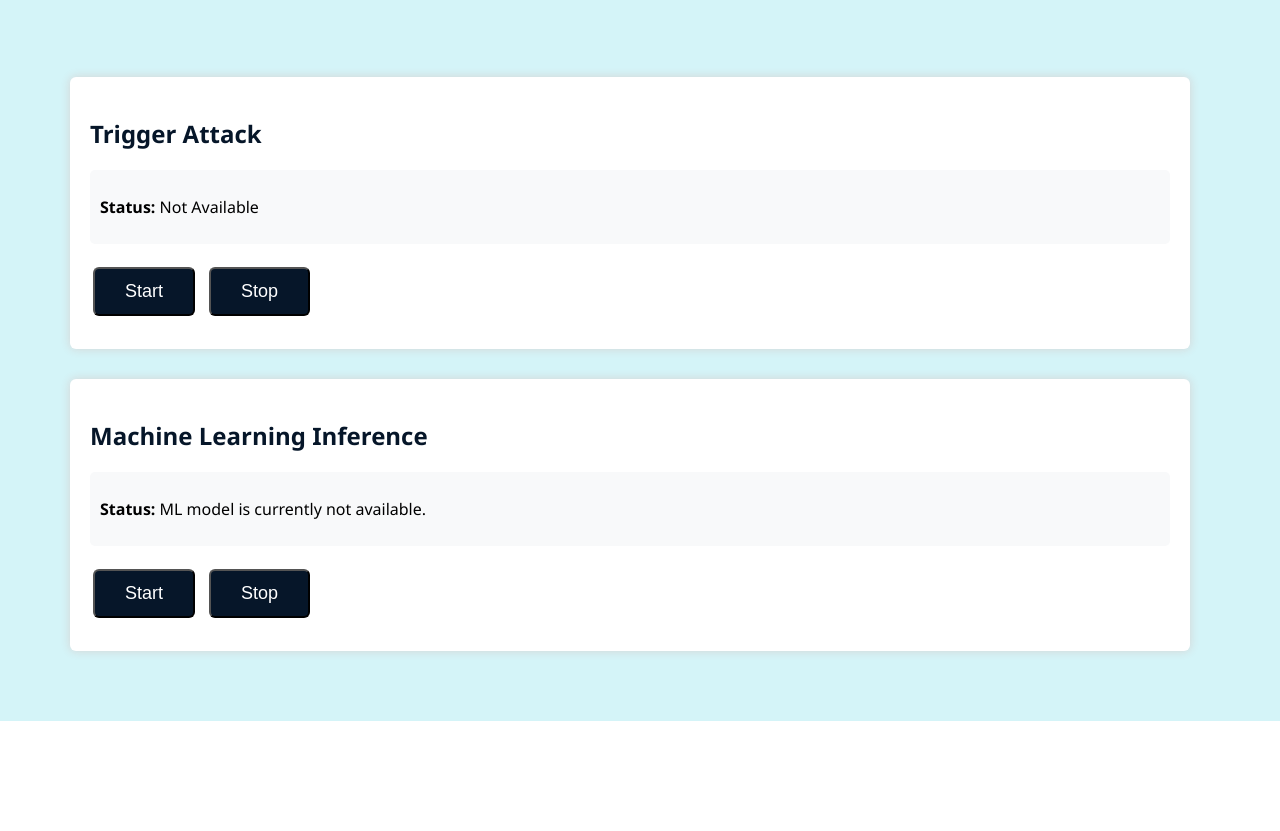
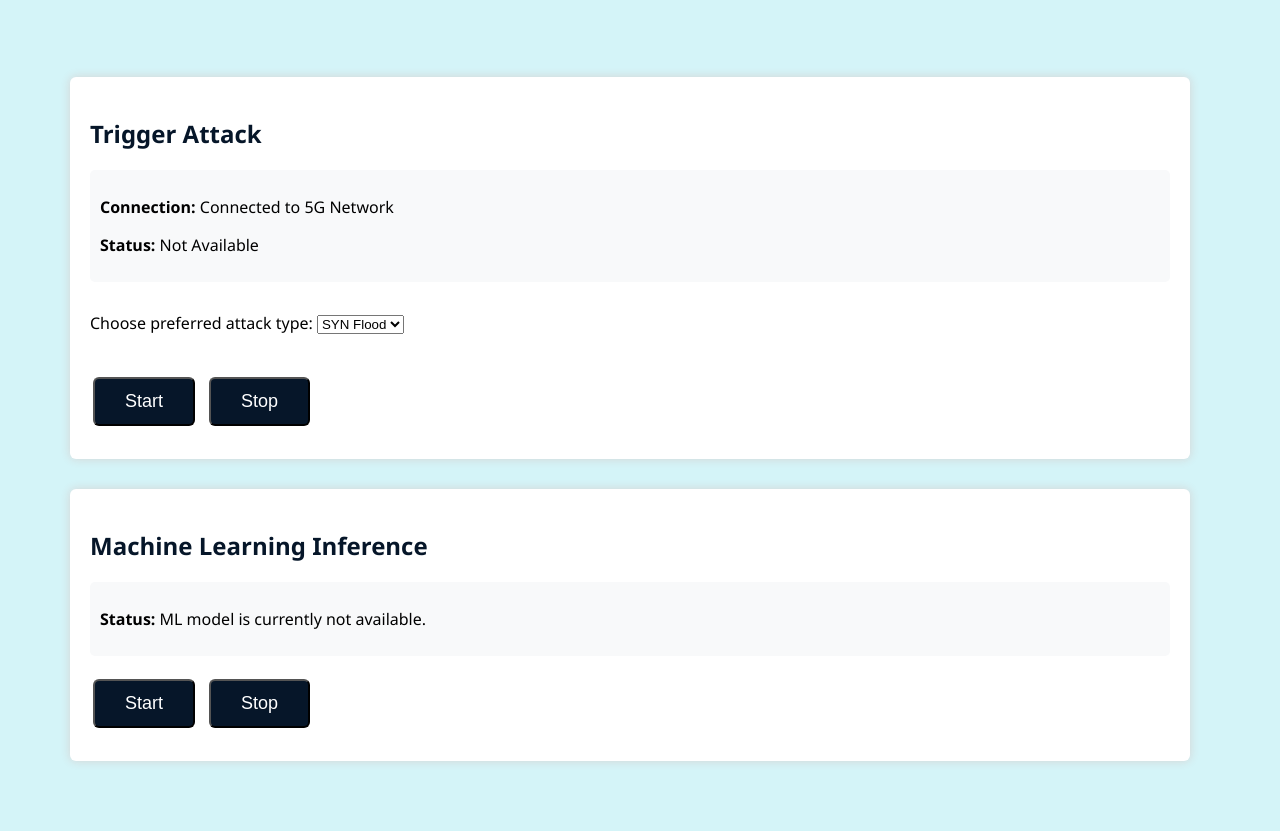
Before and after one commit to Siong23/zero-touch-5g-sec-ai, a Django app: page / in a window 1280 px wide. Shown: the part 178-1009 px from the top of the page. Before the commit the page ends 899 px from the top, so only its background shows below. Run offline with Django 4.2, Linux system fonts and the light colour scheme.

Commit message:
Add addresss for network host to receive network data

```diff
--- a/backend/app/settings.py
+++ b/backend/app/settings.py
@@ -1,9 +1,9 @@
 # Configuration file to connect to the Open5gs
 OPEN5GS_CONFIG = {
     'HOST': '192.168.0.115',
-    'AMF_PORT': 38412,
+    'AMF_PORT': 7778, #38412
     'SMF_PORT': 7779,
-    'UPF_PORT': 7780,
+    #'UPF_PORT': 7780,
     'NETWORK_INTERFACE': 'ogstun',
-    'CAPTURE_FILTER': 'host{} or host{}'.format('AMF_IP', 'UPF_IP')
+    'CAPTURE_FILTER': 'host{} or host{}'.format('AMF_IP', 'SMF_IP')
 }
--- a/backend/app/templates/index.html
+++ b/backend/app/templates/index.html
@@ -33,6 +33,11 @@
             max-width: 90%;
             height: auto;
             margin: 30px 30px;
+        }
+
+        .choose-attack {
+            margin-top: 30px;
+            margin-bottom: 30px;
         }
 
         .detect {
@@ -106,7 +111,7 @@
             font-weight: bold;
         }
 
-        .status-info {
+        .info {
             background-color: #f8f9fa;
             padding: 10px;
             border-radius: 5px;
@@ -146,8 +151,21 @@
 
     <section class="attack">
         <h2>Trigger Attack</h2>
-        <div class="status-info">
+        <div class="info">
+            <form method="post" action="{% url 'receive_network_data' %}">
+                <p><strong>Connection:</strong> {{ connection_status|default:"Not connected" }}</p>
+            </form>
             <p><strong>Status:</strong> {{ attack_status|default:"Not Available" }}</p>
+        </div>
+
+        <div class="choose-attack">
+            <label for="attack_type">Choose preferred attack type:</label>
+            <select name="attack_type">
+                <option value="SYNFlood">SYN Flood</option>
+                <!--<option value="HTTPFlood">HTTP Flood</option>-->
+                <!--<option value="ICMPFlood">ICMP Flood</option>-->
+                <!--<option value="UDPFlood">UDP Flood</option>-->
+            </select>
         </div>
 
         <table>
@@ -156,7 +174,7 @@
                     <form method="post" action="{% url 'start_attack' %}">
                         {% csrf_token %}
                         <button class="button" type="submit">Start</button>
-                     </form>
+                    </form>
                 </td>
 
                 <td>
@@ -172,7 +190,7 @@
 
     <section class="ml-inference">
         <h2>Machine Learning Inference</h2>
-        <div class="status-info">
+        <div class="info">
             <p><strong>Status:</strong> {{ ml_status|default:"ML model is currently not available." }}</p>
         </div>
 
@@ -182,7 +200,7 @@
                     <form method="post" action="{% url 'start_ml' %}">
                         {% csrf_token %}
                         <button class="button" type="submit">Start</button>
-                     </form>
+                    </form>
                 </td>
 
                 <td>
--- a/backend/app/urls.py
+++ b/backend/app/urls.py
@@ -8,6 +8,7 @@ urlpatterns = [
     path('', views.home, name='home'),
     path('start_ml/', views.start_ml, name='start_ml'),
     path('stop_ml/', views.stop_ml, name='stop_ml'),
+    path('receive_network_data/', views.receive_network_data, name='receive_network_data'),
     path('start_attack/', views.start_attack, name='start_attack'),
     path('stop_attack/', views.stop_attack, name='stop_attack')
 ]
--- a/backend/app/views.py
+++ b/backend/app/views.py
@@ -41,6 +41,7 @@ detection = None
 attack_level = None
 attack_severity_num = 0
 accuracy = None
+connection_status = None
 attack_status = None
 ml_status = None
 analysis_report = {}
@@ -50,11 +51,14 @@ mitigation = None
 
 # Capture network traffic of 5G Network core with direct network access integration
 class NetworkTrafficCapture:
-    def __init__(self, host, interface="eth0"):
+    def __init__(self, host, interface="ogstun"):
         self.host = host
         self.interface = interface
         self.capture_active = False
         self.captured_packets = []
+
+        ssh = paramiko.SSHClient()
+        ssh.set_missing_host_key_policy(paramiko.AutoAddPolicy())
 
     # Start capturing packets from Open5Gs network
     def start_capture(self, filter_expr=None):
@@ -136,9 +140,15 @@ class NetworkTrafficCapture:
             logger.error(f"Error extracting features: {e}")
             return None
 
+traffic_capture = NetworkTrafficCapture(OPEN5GS_CONFIG['HOST'])
+
 # Create API endpoints to receive data from the Open5gs network host
-@csrf_exempt
+# @csrf_exempt
 def receive_network_data(request):
+
+    global connection_status
+    connection_status = "Connected to 5G Network"
+
     if request.method == 'POST':
         try:
             data = json.loads(request.body)
@@ -150,7 +160,7 @@ def receive_network_data(request):
             if len(features) == 14:
                 detection_result = perform_detection(features)
 
-                cache.set(f"detection_{timestamp}", detection_result, timeout=3600)
+                cache.set(f"detection_{timestamp}", source_ip, detection_result, timeout=3600)
 
                 return JsonResponse({
                     'status': 'success',
@@ -162,7 +172,7 @@ def receive_network_data(request):
             logger.error(f"API data processing error: {e}")
             return JsonResponse({'status': 'error', 'message': str(e)})
 
-    return JsonResponse({'status': 'error', 'message': 'Invalid request'})
+    return HttpResponseRedirect(reverse('home'))
 
 def perform_detection(features):
     global model
@@ -533,7 +543,7 @@ def stop_ml(request):
 
 def home(request):
 
-    global model, detection, attack_level, attack_severity_num, accuracy, attack_status, ml_status, target_ip, attack_type, analysis_report, mitigation
+    global model, detection, attack_level, attack_severity_num, accuracy, connection_status, attack_status, ml_status, target_ip, attack_type, analysis_report, mitigation
 
     if request.method == 'POST':
         form = CapturedDataForm(request.POST, request.FILES)
@@ -629,6 +639,7 @@ def home(request):
                                    'detection': detection,
                                    'attack_level': attack_level,
                                    'accuracy': accuracy,
+                                   'connection_status': connection_status,
                                    'attack_status': attack_status,
                                    'ml_status': ml_status,
                                    'attack_type': attack_type
@@ -645,6 +656,7 @@ def home(request):
                                    'detection': "Error: Invalid data format!",
                                    'attack_level': "N/A",
                                    'accuracy': "N/A",
+                                   'connection_status': connection_status,
                                    'attack_status': attack_status,
                                    'ml_status': ml_status,
                                    'attack_type': attack_type})
@@ -750,6 +762,7 @@ def home(request):
                        'attack_severity': attack_severity_num,
                        'analysis_report': analysis_report,
                        'accuracy': accuracy,
+                       'connection_status': connection_status,
                        'attack_status': attack_status,
                        'ml_status': ml_status,
                        'target_ip': target_ip,
@@ -766,6 +779,7 @@ def home(request):
                    'attack_severity': attack_severity_num,
                    'analysis_report': analysis_report,
                    'accuracy': accuracy,
+                   'connection_status': connection_status,
                    'attack_status': attack_status,
                    'ml_status': ml_status,
                    'target_ip': target_ip,
```
